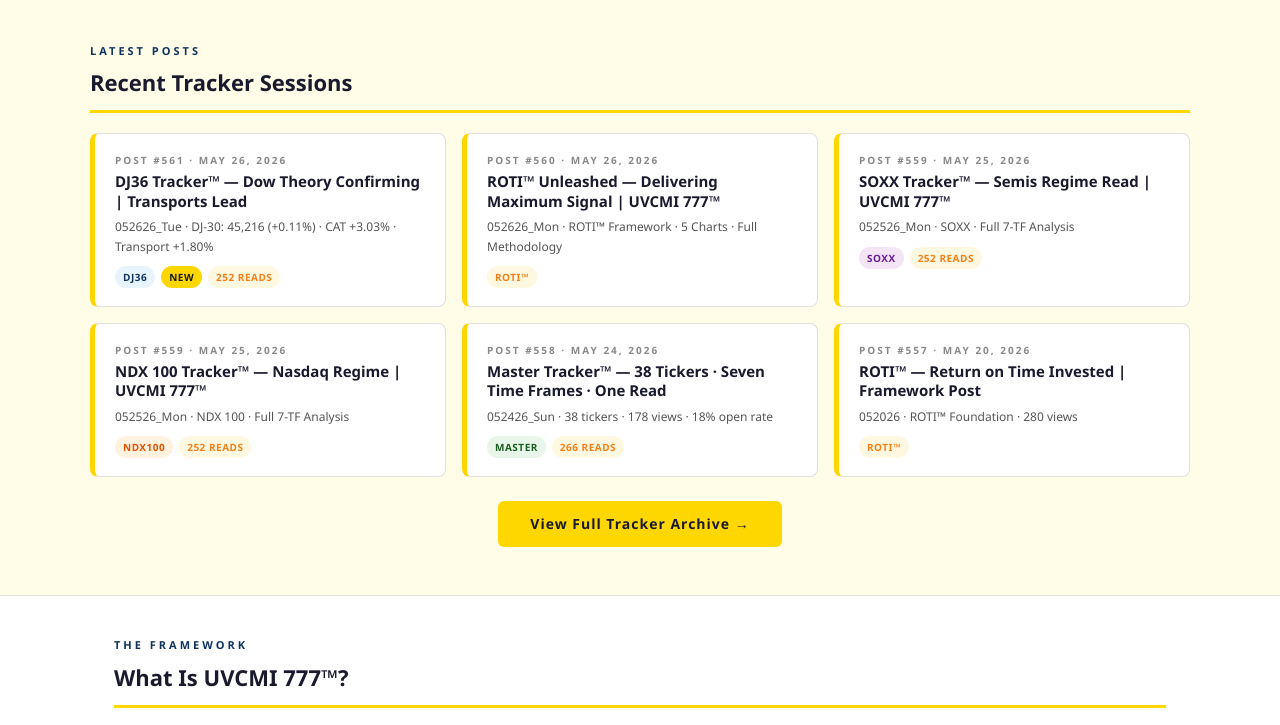
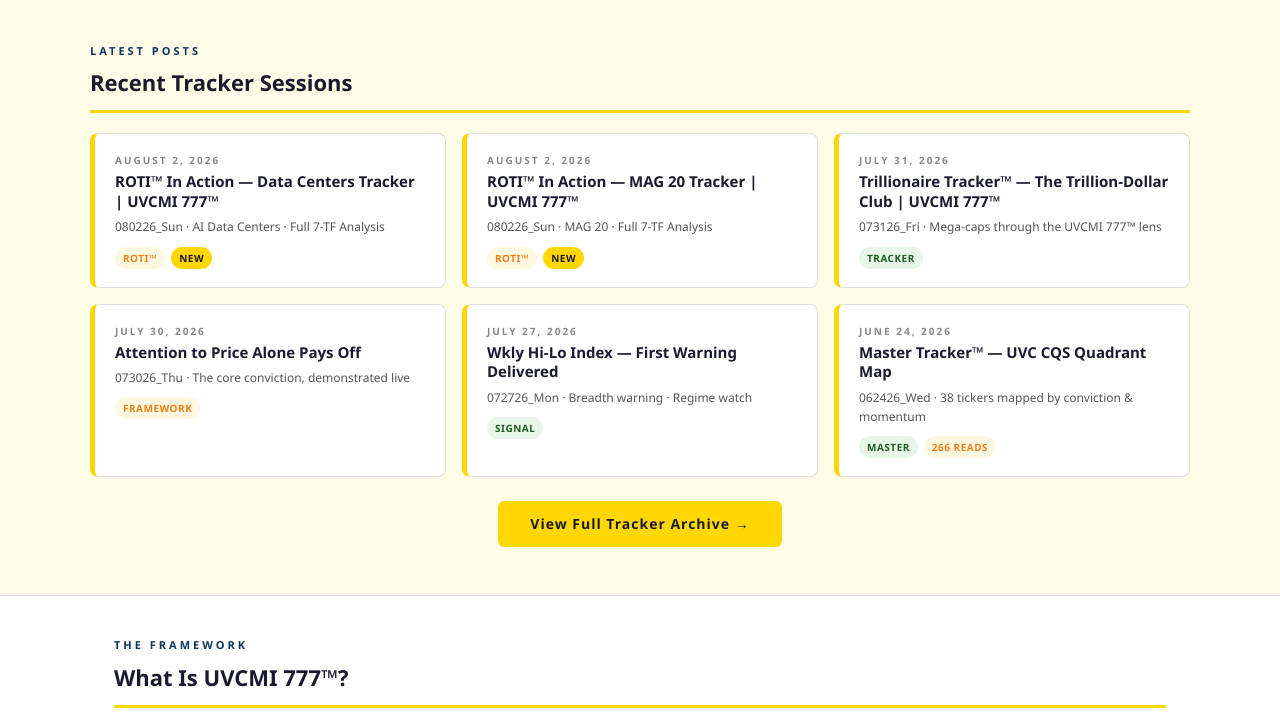
Before and after one commit to uvc1234-cpu/druvc, a plain HTML site: page index.html in a window 1280 px wide. Shown: the part 600-1325 px from the top of the page. Drawn offline with Linux system fonts and the light colour scheme.

```diff
--- a/index.html
+++ b/index.html
@@ -35,9 +35,9 @@
     One formula. Seven time frames. Every session — no noise, pure signal.
   </div>
   <div class="hero-stats">
-    <div class="hs-item"><div class="hs-val">561+</div><div class="hs-lbl">Posts Published</div></div>
-    <div class="hs-item"><div class="hs-val">313</div><div class="hs-lbl">Subscribers</div></div>
-    <div class="hs-item"><div class="hs-val">103K</div><div class="hs-lbl">Total Views</div></div>
+    <div class="hs-item"><div class="hs-val">900+</div><div class="hs-lbl">Posts Published</div></div>
+    <div class="hs-item"><div class="hs-val">320</div><div class="hs-lbl">Subscribers</div></div>
+    <div class="hs-item"><div class="hs-val">126K</div><div class="hs-lbl">Total Views</div></div>
     <div class="hs-item"><div class="hs-val">130 Yrs</div><div class="hs-lbl">Formula Tested</div></div>
   </div>
 </div>
@@ -60,62 +60,60 @@
 
   <div class="tracker-grid">
 
-    <a class="tracker-card" href="trackers/052626_DJ36_Tracker.html">
-      <div class="tc-post">Post #561 · May 26, 2026</div>
-      <div class="tc-title">DJ36 Tracker™ — Dow Theory Confirming | Transports Lead</div>
-      <div class="tc-date">052626_Tue · DJ-30: 45,216 (+0.11%) · CAT +3.03% · Transport +1.80%</div>
+    <a class="tracker-card" href="https://uvc9876.substack.com/p/dr-uvc-market-insights_-roti-in-action-3c7" target="_blank">
+      <div class="tc-post">August 2, 2026</div>
+      <div class="tc-title">ROTI™ In Action — Data Centers Tracker | UVCMI 777™</div>
+      <div class="tc-date">080226_Sun · AI Data Centers · Full 7-TF Analysis</div>
       <div class="tc-tags">
-        <span class="tag tag-dj">DJ36</span>
+        <span class="tag tag-roti">ROTI™</span>
         <span class="tag tag-new">NEW</span>
-        <span class="tag tag-roti">252 Reads</span>
       </div>
     </a>
 
-    <a class="tracker-card" href="https://uvc9876.substack.com/p/dr-uvc-market-insights-unleashing" target="_blank">
-      <div class="tc-post">Post #560 · May 26, 2026</div>
-      <div class="tc-title">ROTI™ Unleashed — Delivering Maximum Signal | UVCMI 777™</div>
-      <div class="tc-date">052626_Mon · ROTI™ Framework · 5 Charts · Full Methodology</div>
+    <a class="tracker-card" href="https://uvc9876.substack.com/p/dr-uvc-market-insights_-roti-in-action" target="_blank">
+      <div class="tc-post">August 2, 2026</div>
+      <div class="tc-title">ROTI™ In Action — MAG 20 Tracker | UVCMI 777™</div>
+      <div class="tc-date">080226_Sun · MAG 20 · Full 7-TF Analysis</div>
       <div class="tc-tags">
         <span class="tag tag-roti">ROTI™</span>
+        <span class="tag tag-new">NEW</span>
       </div>
     </a>
 
-    <a class="tracker-card" href="https://uvc9876.substack.com/p/uvcmi-777-soxx-tracker" target="_blank">
-      <div class="tc-post">Post #559 · May 25, 2026</div>
-      <div class="tc-title">SOXX Tracker™ — Semis Regime Read | UVCMI 777™</div>
-      <div class="tc-date">052526_Mon · SOXX · Full 7-TF Analysis</div>
+    <a class="tracker-card" href="https://uvc9876.substack.com/p/dr-uvs-market-insights_-trillionaire" target="_blank">
+      <div class="tc-post">July 31, 2026</div>
+      <div class="tc-title">Trillionaire Tracker™ — The Trillion-Dollar Club | UVCMI 777™</div>
+      <div class="tc-date">073126_Fri · Mega-caps through the UVCMI 777™ lens</div>
       <div class="tc-tags">
-        <span class="tag tag-sox">SOXX</span>
-        <span class="tag tag-roti">252 Reads</span>
+        <span class="tag tag-master">Tracker</span>
       </div>
     </a>
 
-    <a class="tracker-card" href="https://uvc9876.substack.com/p/uvcmi-777-ndx-100-tracker" target="_blank">
-      <div class="tc-post">Post #559 · May 25, 2026</div>
-      <div class="tc-title">NDX 100 Tracker™ — Nasdaq Regime | UVCMI 777™</div>
-      <div class="tc-date">052526_Mon · NDX 100 · Full 7-TF Analysis</div>
+    <a class="tracker-card" href="https://uvc9876.substack.com/p/druvs-market-insights-attention-to" target="_blank">
+      <div class="tc-post">July 30, 2026</div>
+      <div class="tc-title">Attention to Price Alone Pays Off</div>
+      <div class="tc-date">073026_Thu · The core conviction, demonstrated live</div>
       <div class="tc-tags">
-        <span class="tag tag-ndx">NDX100</span>
-        <span class="tag tag-roti">252 Reads</span>
+        <span class="tag tag-roti">Framework</span>
       </div>
     </a>
 
-    <a class="tracker-card" href="https://uvc9876.substack.com/p/dr-uvc-market-insights-master-tracker-ff3" target="_blank">
-      <div class="tc-post">Post #558 · May 24, 2026</div>
-      <div class="tc-title">Master Tracker™ — 38 Tickers · Seven Time Frames · One Read</div>
-      <div class="tc-date">052426_Sun · 38 tickers · 178 views · 18% open rate</div>
+    <a class="tracker-card" href="https://uvc9876.substack.com/p/dr-uvs-insights-willy-hi-lo-index" target="_blank">
+      <div class="tc-post">July 27, 2026</div>
+      <div class="tc-title">Wkly Hi-Lo Index — First Warning Delivered</div>
+      <div class="tc-date">072726_Mon · Breadth warning · Regime watch</div>
+      <div class="tc-tags">
+        <span class="tag tag-master">Signal</span>
+      </div>
+    </a>
+
+    <a class="tracker-card" href="trackers/062426_MasterTracker_UVC_CQS_QuadrantMap.html">
+      <div class="tc-post">June 24, 2026</div>
+      <div class="tc-title">Master Tracker™ — UVC CQS Quadrant Map</div>
+      <div class="tc-date">062426_Wed · 38 tickers mapped by conviction &amp; momentum</div>
       <div class="tc-tags">
         <span class="tag tag-master">Master</span>
         <span class="tag tag-roti">266 Reads</span>
-      </div>
-    </a>
-
-    <a class="tracker-card" href="https://uvc9876.substack.com/p/roti-return-on-time-invested" target="_blank">
-      <div class="tc-post">Post #557 · May 20, 2026</div>
-      <div class="tc-title">ROTI™ — Return on Time Invested | Framework Post</div>
-      <div class="tc-date">052026 · ROTI™ Foundation · 280 views</div>
-      <div class="tc-tags">
-        <span class="tag tag-roti">ROTI™</span>
       </div>
     </a>
 
@@ -157,7 +155,7 @@
 
   <div style="text-align:center; margin-top:28px; display:flex; gap:14px; justify-content:center; flex-wrap:wrap;">
     <a href="https://uvc9876.substack.com/p/dr-uvs-uvcmi-model-and-indicator" target="_blank" class="btn-gold">Read the Full Guide (Post #524)</a>
-    <a href="https://uvc9876.substack.com/p/130-years-one-formula" target="_blank" style="display:inline-block; border:2px solid #0f3460; color:#0f3460; font-weight:900; font-size:14px; padding:11px 28px; border-radius:6px; text-decoration:none; letter-spacing:1px;">130 Years Post #523 →</a>
+    <a href="https://uvc9876.substack.com/p/130-years-one-formula-zero-rewritesdr" target="_blank" style="display:inline-block; border:2px solid #0f3460; color:#0f3460; font-weight:900; font-size:14px; padding:11px 28px; border-radius:6px; text-decoration:none; letter-spacing:1px;">130 Years Post #523 →</a>
   </div>
 </div>
 </div>
@@ -166,7 +164,7 @@
 <div class="container section-wrap">
   <div class="cta-block">
     <h2>Subscribe on Substack</h2>
-    <p>Every tracker. Every session. Delivered to your inbox.<br>313 subscribers · 103K views · Institutional-grade regime intelligence.</p>
+    <p>Every tracker. Every session. Delivered to your inbox.<br>320 subscribers · 126K+ views · Institutional-grade regime intelligence.</p>
     <a href="https://uvc9876.substack.com" target="_blank" class="btn-gold">Subscribe → uvc9876.substack.com</a>
   </div>
 </div>
--- a/sitemap.xml
+++ b/sitemap.xml
@@ -11,5 +11,10 @@
     <changefreq>monthly</changefreq>
     <priority>0.8</priority>
   </url>
+  <url>
+    <loc>https://druvc.com/store.html</loc>
+    <changefreq>monthly</changefreq>
+    <priority>0.7</priority>
+  </url>
   <!-- Tracker pages intentionally excluded from sitemap (noindex) -->
 </urlset>
```
Also changed, not shown: about.html (+21 -7 lines), store.html (+9 -2 lines).
